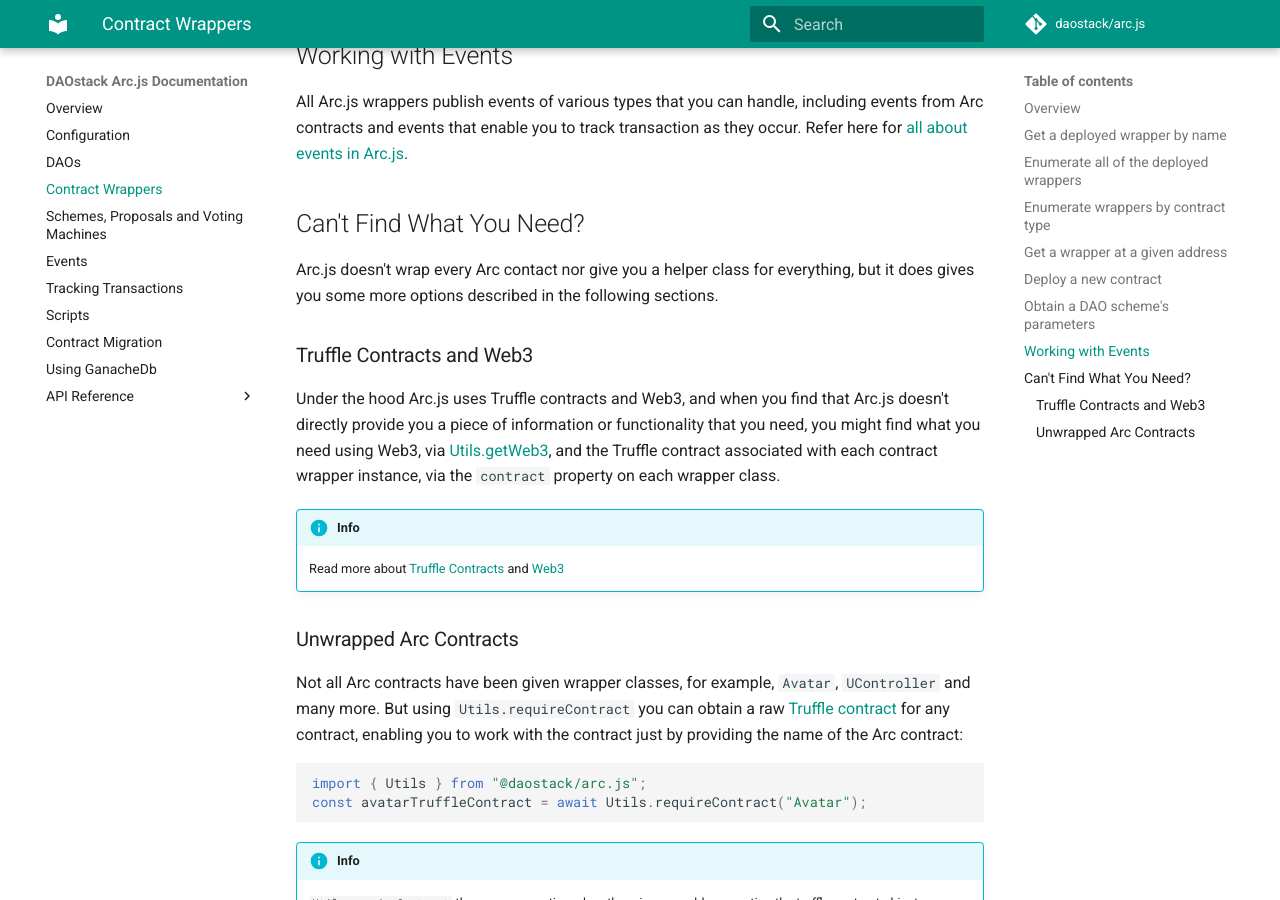
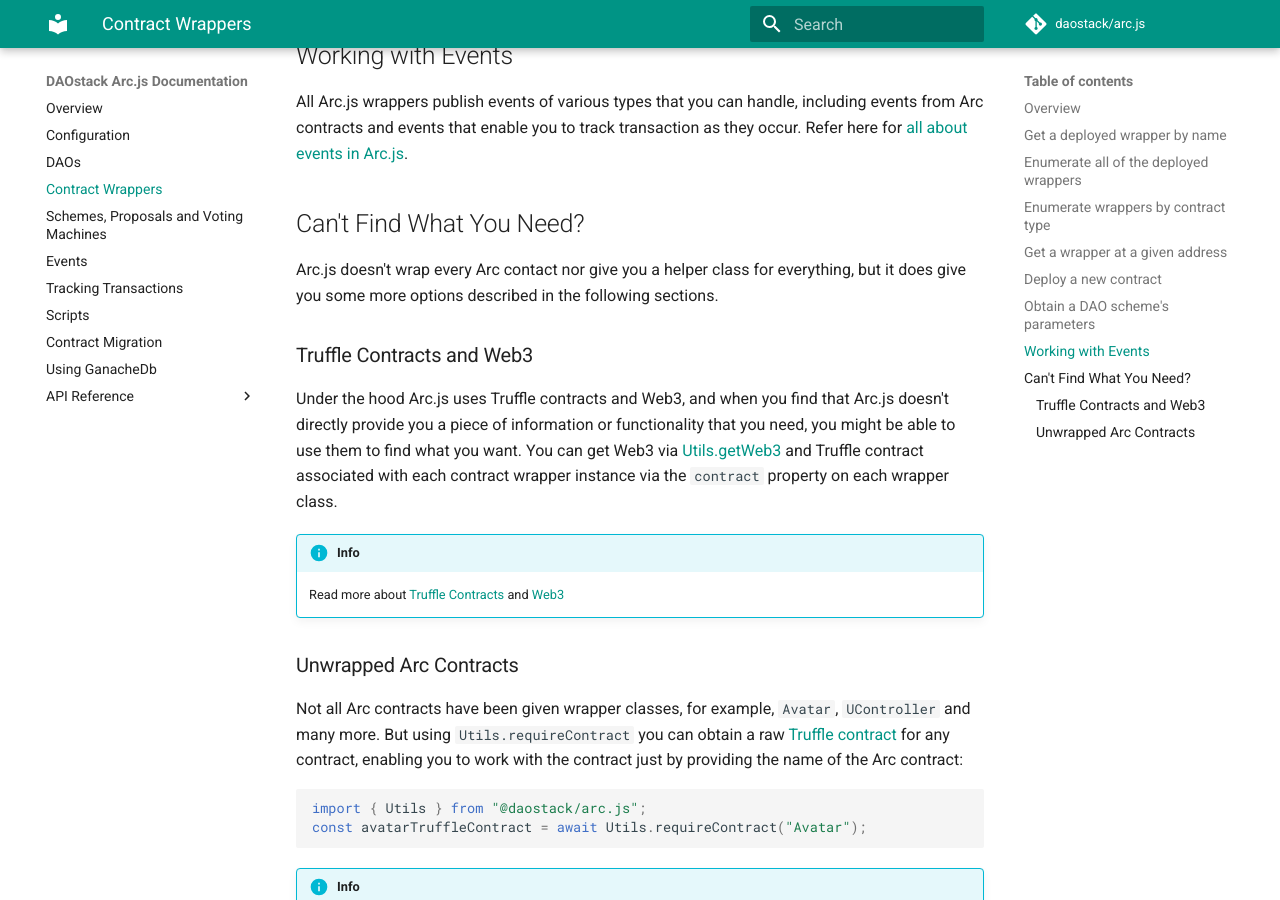
Before and after one commit to daostack/arc.js_legacy, an MkDocs documentation site: the page built from docs/Wrappers.md, in a window 1280 px wide and 900 px high, scrolled down 4574 px. Built offline with MkDocs 1.6.1 and Material for MkDocs 9.7.7, drawn with Linux system fonts in a browser that asks for light colours; comment, search, counter and statistics services are not loaded; old or Windows-style settings are respelled for this version of MkDocs.

Commit message:
fixed typos

```diff
--- a/docs/Wrappers.md
+++ b/docs/Wrappers.md
@@ -182,11 +182,11 @@ All Arc.js wrappers publish events of various types that you can handle, includi
 
 ## Can't Find What You Need?
 
-Arc.js doesn't wrap every Arc contact nor give you a helper class for everything, but it does gives you some more options described in the following sections.
+Arc.js doesn't wrap every Arc contact nor give you a helper class for everything, but it does give you some more options described in the following sections.
 
 ### Truffle Contracts and Web3
 
- Under the hood Arc.js uses Truffle contracts and Web3, and when you find that Arc.js doesn't directly provide you a piece of information or functionality that you need, you might find what you need using Web3, via [Utils.getWeb3](/api/classes/Utils#getWeb3), and the Truffle contract associated with each contract wrapper instance, via the `contract` property on each wrapper class.
+ Under the hood Arc.js uses Truffle contracts and Web3, and when you find that Arc.js doesn't directly provide you a piece of information or functionality that you need, you might be able to use them to find what you want.  You can get Web3 via [Utils.getWeb3](/api/classes/Utils#getWeb3) and Truffle contract associated with each contract wrapper instance via the `contract` property on each wrapper class.
 
 !!! info
     Read more about [Truffle Contracts](https://github.com/trufflesuite/truffle-contract) and [Web3](https://github.com/ethereum/wiki/wiki/JavaScript-API)
```
